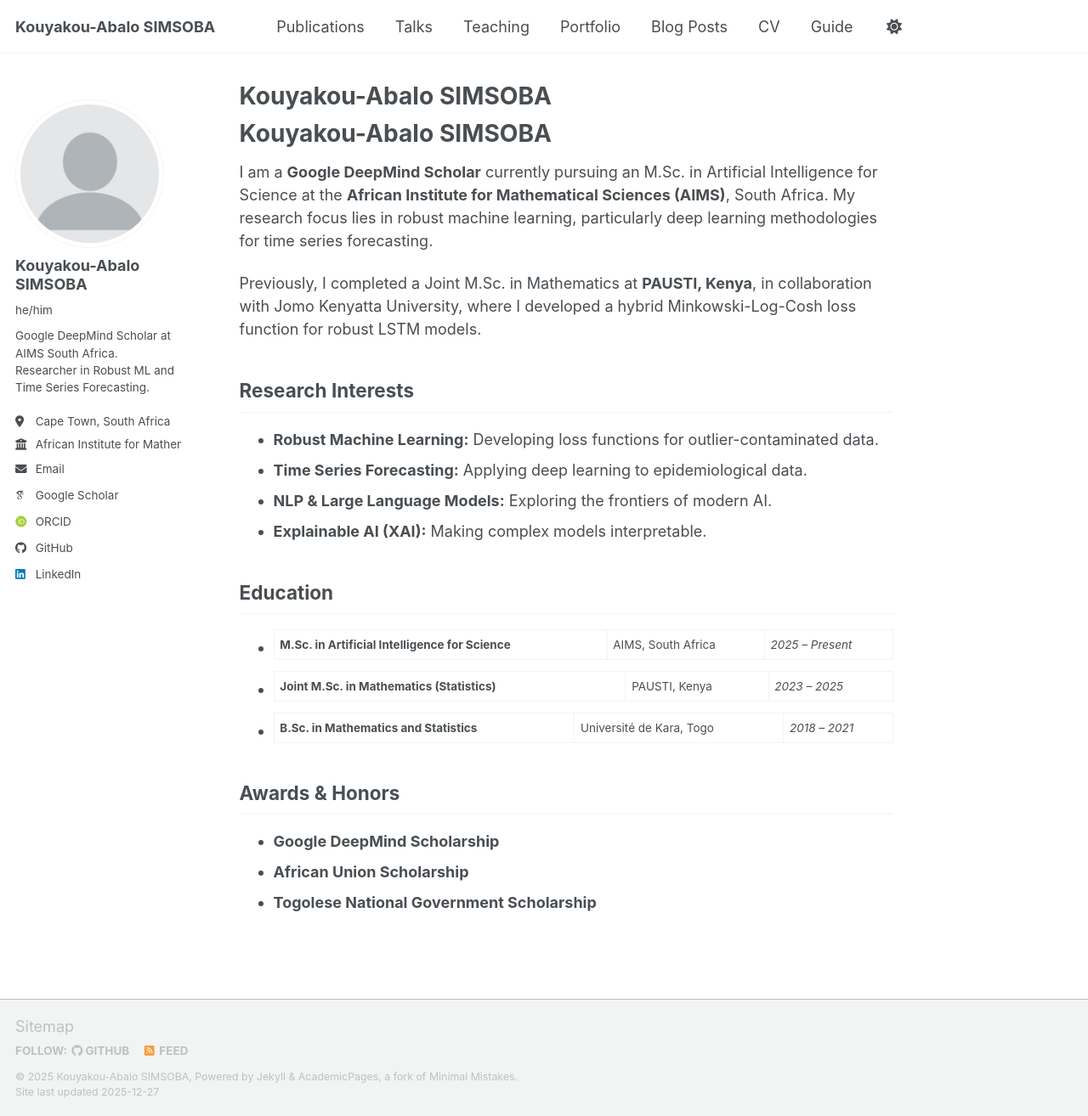
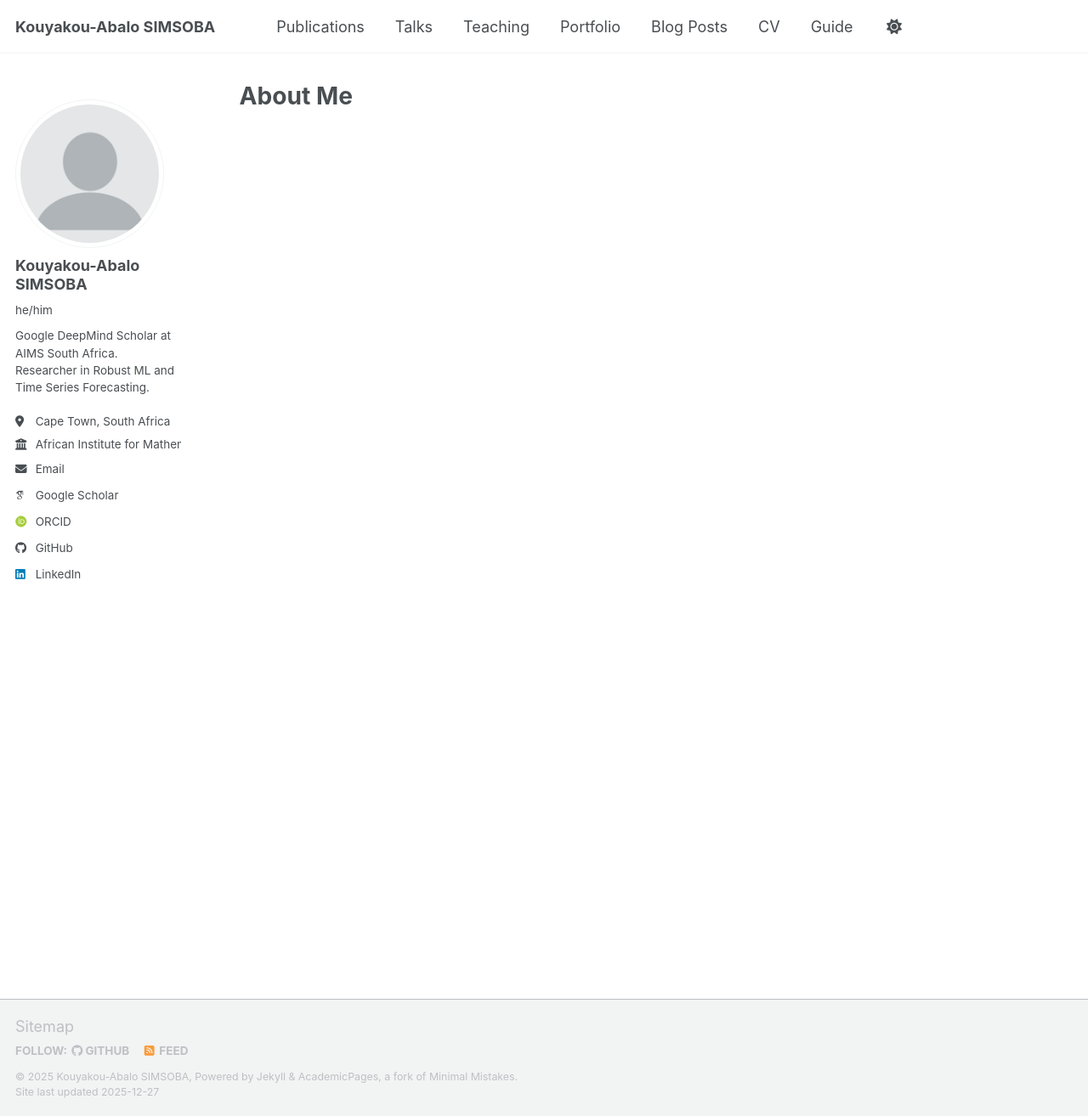
Before and after one commit to Abalo39/Abalo39.github.io, a Jekyll site: the page built from _pages/about.md, in a window 1280 px wide and 1314 px high. Shown: the whole window at 85% size. Built offline with Jekyll 4.4.1, drawn with Linux system fonts in a browser that asks for light colours; some web fonts are replaced; our own code applies the rules of GitHub Pages for plain Markdown files; a script bundle is joined from its source files by our own code; library files that are not in the unit come from our copies.

Commit message:
Revise about page content and metadata
Removed personal details and research interests from the about page.

```diff
--- a/_pages/about.md
+++ b/_pages/about.md
@@ -1,21 +1,6 @@
-# Kouyakou-Abalo SIMSOBA
-
-I am a **Google DeepMind Scholar** currently pursuing an M.Sc. in Artificial Intelligence for Science at the **African Institute for Mathematical Sciences (AIMS)**, South Africa. My research focus lies in robust machine learning, particularly deep learning methodologies for time series forecasting.
-
-Previously, I completed a Joint M.Sc. in Mathematics at **PAUSTI, Kenya**, in collaboration with Jomo Kenyatta University, where I developed a hybrid Minkowski-Log-Cosh loss function for robust LSTM models.
-
-## Research Interests
-* **Robust Machine Learning:** Developing loss functions for outlier-contaminated data.
-* **Time Series Forecasting:** Applying deep learning to epidemiological data.
-* **NLP & Large Language Models:** Exploring the frontiers of modern AI.
-* **Explainable AI (XAI):** Making complex models interpretable.
-
-## Education
-* **M.Sc. in Artificial Intelligence for Science** | AIMS, South Africa | *2025 – Present*
-* **Joint M.Sc. in Mathematics (Statistics)** | PAUSTI, Kenya | *2023 – 2025*
-* **B.Sc. in Mathematics and Statistics** | Université de Kara, Togo | *2018 – 2021*
-
-## Awards & Honors
-* **Google DeepMind Scholarship**
-* **African Union Scholarship**
-* **Togolese National Government Scholarship**
+---
+permalink: /
+title: "About Me"
+excerpt: "About me"
+author_profile: true
+---
```
